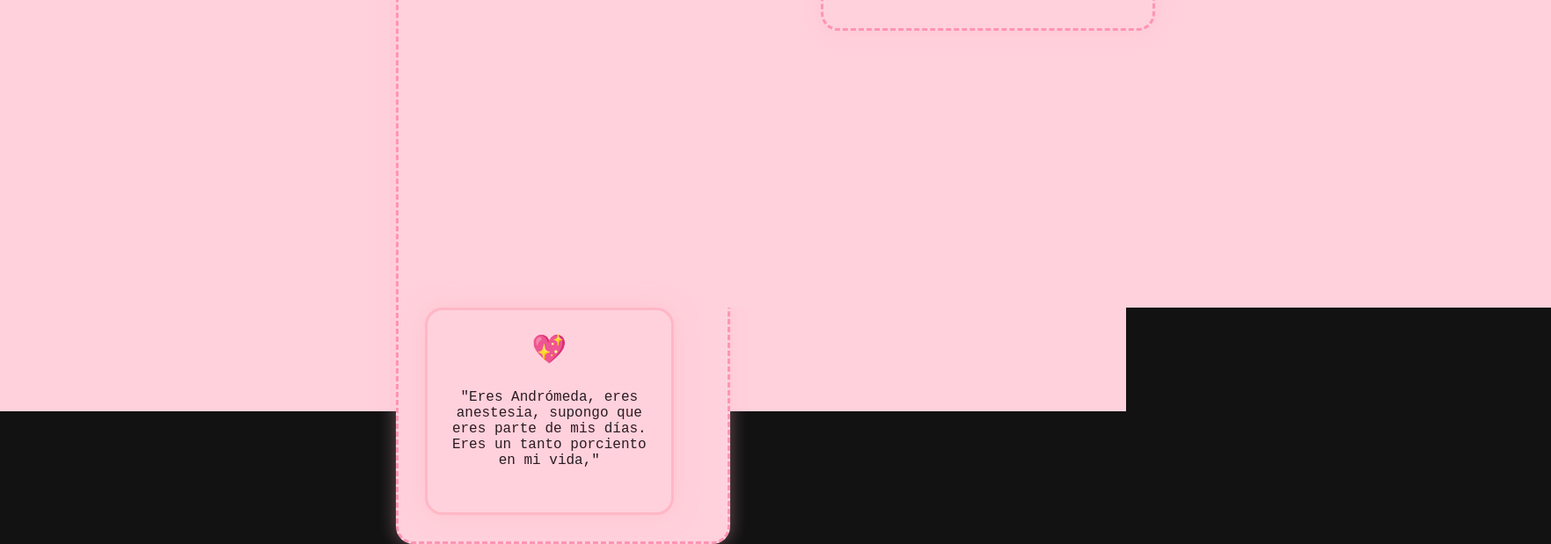
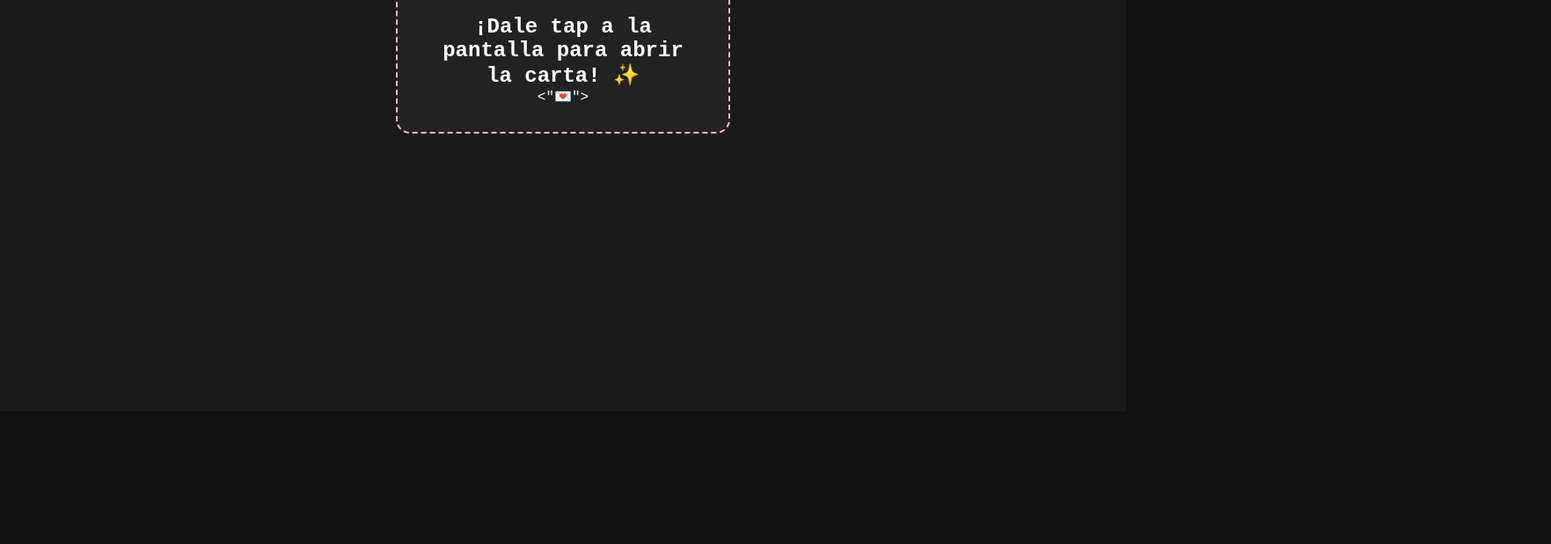
Before and after one commit to 2301200630-ops/tmp.mrn, a plain HTML site: page index.html in a window 1280 px wide. Shown: the part 332-951 px from the top of the page at 88% size, 1763 px wide, since content can reach past the window. After the commit the page ends 800 px from the top, so only its background shows below. Drawn offline with Linux system fonts and the light colour scheme.

Commit message:
Update style.css

```diff
--- a/style.css
+++ b/style.css
@@ -5,8 +5,8 @@
 }
 
 body {
-  background-color: #121212; /* Fondo negro goth */
-  color: #2b1b22;
+  background-color: #121212;
+  color: #ffffff;
   font-family: 'Courier New', Courier, monospace;
   display: flex;
   justify-content: center;
@@ -16,7 +16,7 @@
   position: relative;
 }
 
-/* Fondo para los corazones flotantes */
+/* Lluvia de corazones al fondo */
 #fondo-corazones {
   position: fixed;
   top: 0;
@@ -27,89 +27,58 @@
   pointer-events: none;
 }
 
-/* Pantalla inicial de la Carta (Sobre) */
+/* Carta inicial */
 #carta-overlay {
-  position: relative;
+  position: fixed;
   top: 0;
   left: 0;
   width: 100vw;
   height: 100vh;
-  background-color: #ffd1dc;
+  background-color: #1a1a1a;
   display: flex;
   justify-content: center;
   align-items: center;
-  z-index: 10;
+  z-index: 100;
   cursor: pointer;
-  transition: none !important; /* Desaparece directo sin desvanecer */
+  transition: none !important;
 }
 
 .carta-box {
-  background-color: #ffd1dc; /* Rosa pastel suave */
-  color: #2b1b22;           /* Texto oscuro */
-  border: 3px dashed #ff94b4;
+  border: 2px dashed #ffb7c5;
+  background-color: #222;
   padding: 30px;
-  border-radius: 20px;
+  border-radius: 16px;
   text-align: center;
   max-width: 90%;
   width: 380px;
-  box-shadow: 0 0 20px rgba(255, 183, 197, 0.4);
 }
 
-.emoji-sobre {
-  font-size: 80px;
-  margin-top: 20px;
-  display: block;
+.kitty-img {
+  width: 120px;
+  margin-top: 15px;
 }
 
-/* Caja Principal de Versos (Rosa Pastel Cute) */
+/* Caja de texto principal */
 .caja-principal {
   position: relative;
   z-index: 10;
-  background-color: #ffd1dc; /* Rosa pastel suave */
-  color: #2b1b22;           /* Texto oscuro */
-  border: 3px solid #ffb7c5;
-  border-radius: 20px;
+  background: rgba(30, 30, 30, 0.95);
+  border: 2px solid #ffb7c5;
+  border-radius: 16px;
   padding: 25px;
   width: 90%;
   max-width: 450px;
   text-align: center;
-  box-shadow: 0 0 25px rgba(255, 183, 197, 0.5); /* Glow rosa */
+  box-shadow: 0 0 20px rgba(255, 183, 197, 0.2);
 }
 
 .versos {
-  margin: 25px 0;
-  min-height: 80px;
-  display: flex;
-  align-items: center;
-  justify-content: center;
+  margin: 20px 0;
+  line-height: 1.6;
+  font-size: 1.1rem;
 }
 
-#texto-verso {
-  font-size: 1.15rem;
-  line-height: 1.6;
-  font-weight: bold;
-}
-
-/* Botón Continuar */
-#btn-continuar {
-  background-color: #2b1b22;
-  color: #ffd1dc;
-  border: 2px solid #ff94b4;
-  padding: 10px 22px;
-  font-size: 1rem;
-  font-family: inherit;
-  font-weight: bold;
-  border-radius: 12px;
-  cursor: pointer;
-  transition: transform 0.2s, background-color 0.2s;
-}
-
-#btn-continuar:hover {
-  transform: scale(1.05);
-  background-color: #3d2730;
-}
-
-/* Animación de Corazones Flotantes */
+/* Corazones animados */
 .corazon-flotante {
   position: absolute;
   bottom: -30px;
```
